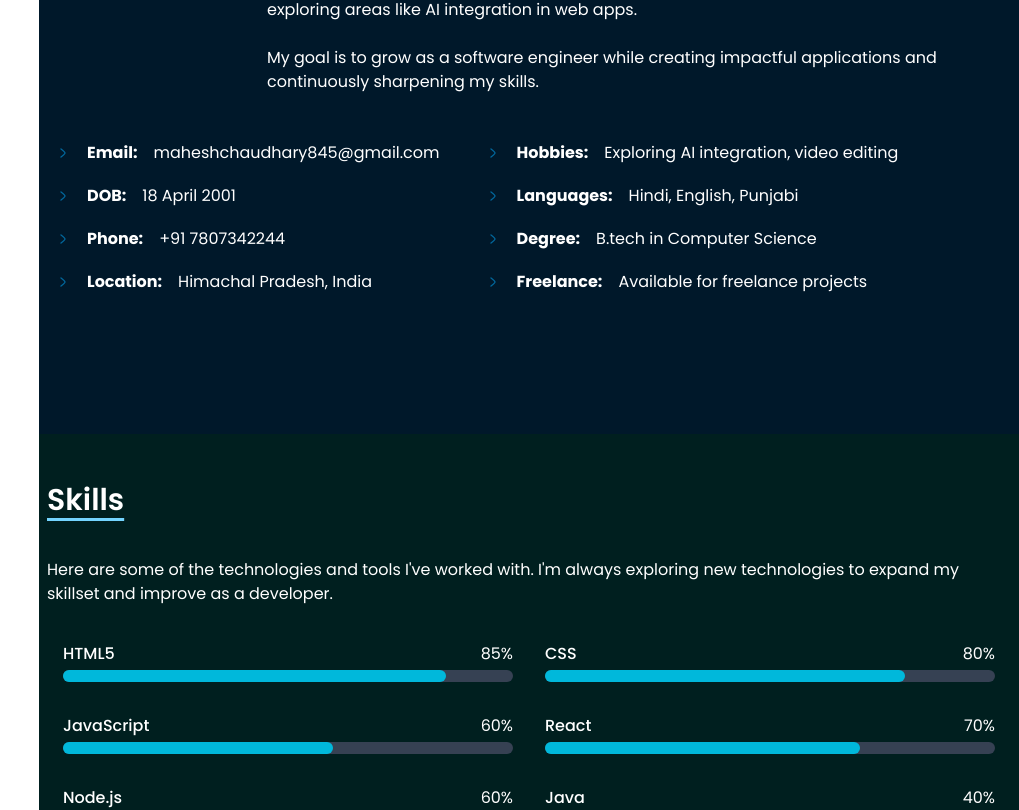
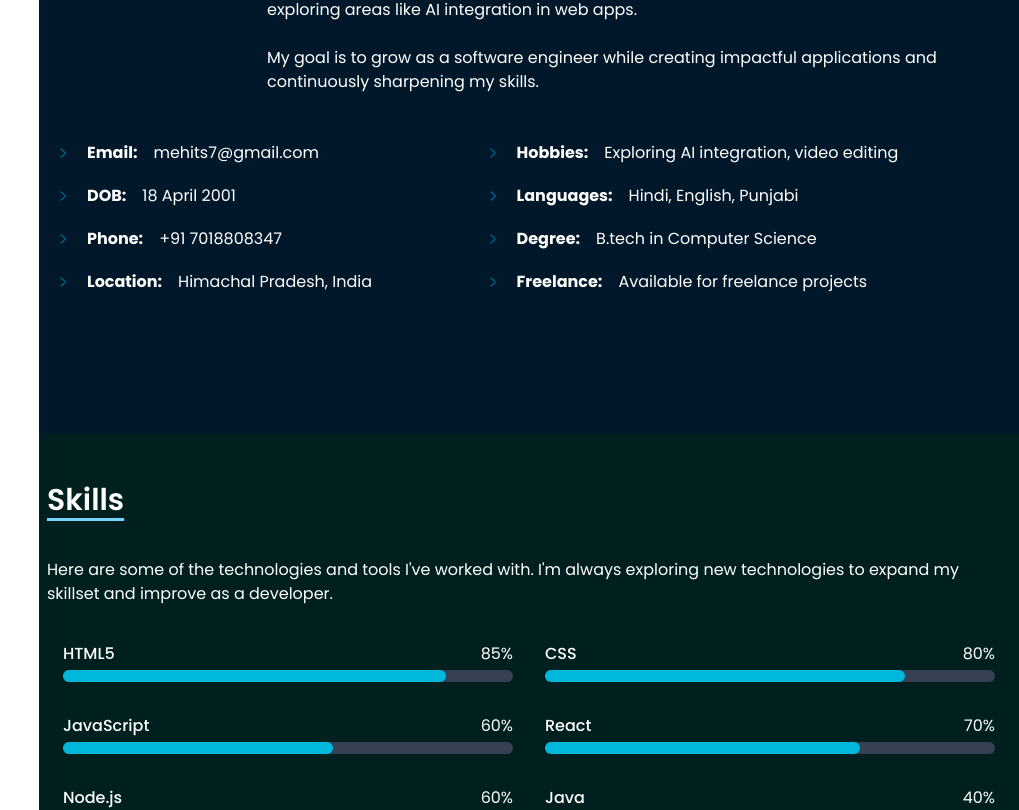
Before and after one commit to maheshchaudhary845/Personal-Portfolio, a Next.js app: page / in a window 1280 px wide. Shown: the part 1174-1984 px from the top of the page, without its empty margins (261-1280 px from the left). Built offline with nearby package versions, Linux system fonts and the light colour scheme.

Commit message:
updated README.md and changed contact info

```diff
--- a/app/page.js
+++ b/app/page.js
@@ -410,7 +410,7 @@ export default function Home() {
                       <path d="M9.00005 6C9.00005 6 15 10.4189 15 12C15 13.5812 9 18 9 18" stroke="#00689d" strokeWidth="2" strokeLinecap="round" strokeLinejoin="round"></path>
                     </svg>
                     <strong>Email:</strong>
-                    <a href="mailto:maheshchaudhary845@gmail.com">maheshchaudhary845@gmail.com</a>
+                    <a href="mailto:mehits7@gmail.com">mehits7@gmail.com</a>
                   </li>
                   <li className="flex items-center gap-2 md:gap-4 p-1 md:p-2">
                     <svg xmlns="http://www.w3.org/2000/svg" viewBox="0 0 24 24" width="16" height="16" color="#00689d" fill="none">
@@ -424,7 +424,7 @@ export default function Home() {
                       <path d="M9.00005 6C9.00005 6 15 10.4189 15 12C15 13.5812 9 18 9 18" stroke="#00689d" strokeWidth="2" strokeLinecap="round" strokeLinejoin="round"></path>
                     </svg>
                     <strong>Phone:</strong>
-                    <a href="tel:+917807342244">+91 7807342244</a>
+                    <a href="tel:+917018808347">+91 7018808347</a>
                   </li>
                   <li className="flex items-center gap-2 md:gap-4 p-1 md:p-2">
                     <svg xmlns="http://www.w3.org/2000/svg" viewBox="0 0 24 24" width="16" height="16" color="#00689d" fill="none">
@@ -772,7 +772,7 @@ export default function Home() {
                       </svg>
                     </div>
                     <div className="flex items-center max-w-full w-full h-16 sm:h-24 bg-gray-900">
-                      <a href="mailto:maheshchaudhary845@gmail.com" className="p-2 hover:underline text-[14px] sm:text-[16px]">maheshchaudhary845@gmail.com</a>
+                      <a href="mailto:mehits7@gmail.com" className="p-2 hover:underline text-[14px] sm:text-[16px]">mehits7@gmail.com</a>
                     </div>
                   </div>
                   <div className="flex">
@@ -782,7 +782,7 @@ export default function Home() {
                       </svg>
                     </div>
                     <div className="flex items-center max-w-full w-full h-16 sm:h-24 bg-gray-900">
-                      <a href="tel:+917807342244" className="p-2 hover:underline text-[14px] sm:text-[16px]">+91 7807342244</a>
+                      <a href="tel:+917018808347" className="p-2 hover:underline text-[14px] sm:text-[16px]">+91 7018808347</a>
                     </div>
                   </div>
                   <iframe className="w-full h-[200px] md:h-[232px] " src="https://www.google.com/maps/embed?pb=!1m18!1m12!1m3!1d780.7318702113827!2d77.54146699448337!3d30.49064616850507!2m3!1f0!2f0!3f0!3m2!1i1024!2i768!4f13.1!3m3!1m2!1s0x390f17e4f6856a83%3A0xd6d21e344f1bdae1!2sMatak%20Majri%20pind!5e0!3m2!1sen!2sin!4v1757516062653!5m2!1sen!2sin" style={{ border: 0 }} allowFullScreen="" loading="lazy" referrerPolicy="no-referrer-when-downgrade"></iframe>
```
Also changed, not shown: 1 other file (tests, documents, lock files or other folders).
